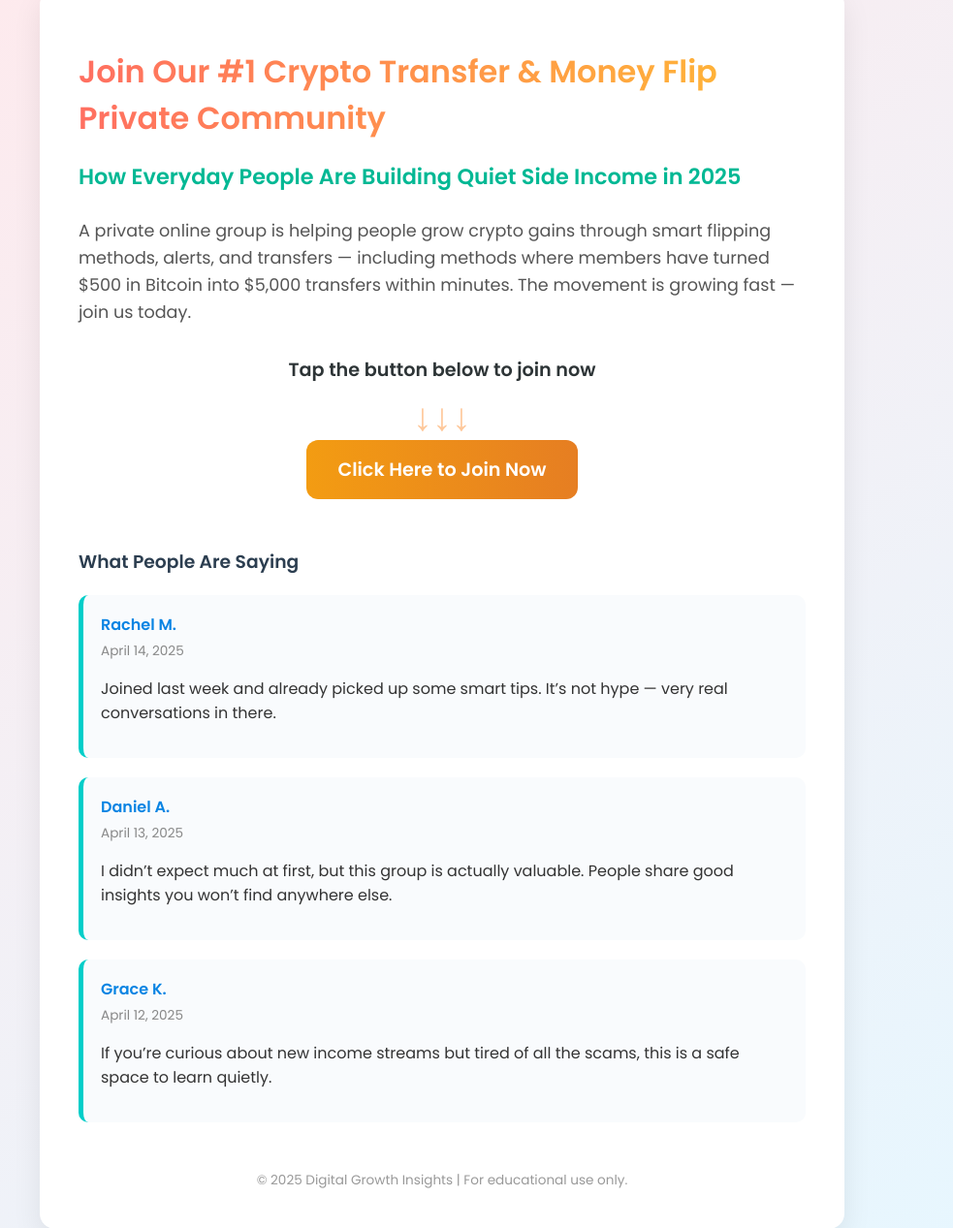
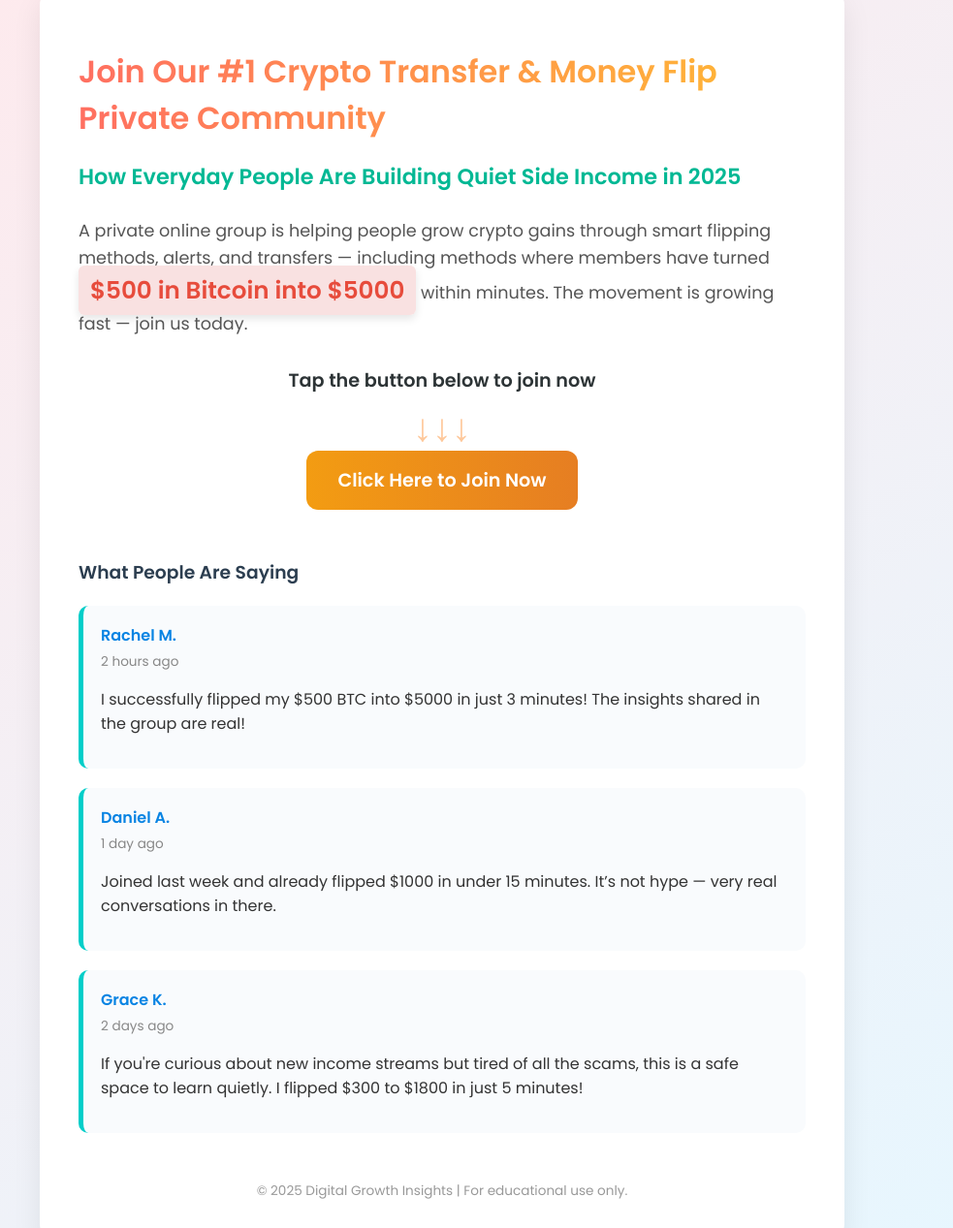
Before and after one commit to nostra02/money-flip-community, a plain HTML site: page index.html in a window 1280 px wide. Shown: the part 31-1298 px from the top of the page at 97% size, without its empty margins (184-1167 px from the left). Drawn offline with Linux system fonts and the light colour scheme.

Commit message:
Update index.html

```diff
--- a/index.html
+++ b/index.html
@@ -42,6 +42,16 @@
       color: #555;
       margin-bottom: 30px;
       line-height: 1.6;
+    }
+
+    .highlight {
+      font-size: 1.4em;  /* Larger font size */
+      font-weight: bold;
+      color: #e74c3c; /* Red color for visibility */
+      background-color: #f9e1e1; /* Soft pink background */
+      padding: 8px 12px;
+      border-radius: 6px;
+      box-shadow: 0 4px 8px rgba(0, 0, 0, 0.1); /* Soft shadow for emphasis */
     }
 
     .join-section {
@@ -114,7 +124,7 @@
       color: #0984e3;
     }
 
-    .comment .date {
+    .comment .time {
       font-size: 0.85em;
       color: #888;
       margin-bottom: 10px;
@@ -133,7 +143,7 @@
     <h1>Join Our #1 Crypto Transfer & Money Flip Private Community</h1>
     <h2>How Everyday People Are Building Quiet Side Income in 2025</h2>
     <p class="sub">
-      A private online group is helping people grow crypto gains through smart flipping methods, alerts, and transfers — including methods where members have turned $500 in Bitcoin into $5,000 transfers within minutes. The movement is growing fast — join us today.
+      A private online group is helping people grow crypto gains through smart flipping methods, alerts, and transfers — including methods where members have turned <span class="highlight">$500 in Bitcoin into $5000</span> within minutes. The movement is growing fast — join us today.
     </p>
 
     <div class="join-section">
@@ -147,20 +157,20 @@
 
       <div class="comment">
         <div class="name">Rachel M.</div>
-        <div class="date">April 14, 2025</div>
-        <p>Joined last week and already picked up some smart tips. It’s not hype — very real conversations in there.</p>
+        <div class="time" data-time="2025-04-14T13:00:00">2 hours ago</div>
+        <p>I successfully flipped my $500 BTC into $5000 in just 3 minutes! The insights shared in the group are real!</p>
       </div>
 
       <div class="comment">
         <div class="name">Daniel A.</div>
-        <div class="date">April 13, 2025</div>
-        <p>I didn’t expect much at first, but this group is actually valuable. People share good insights you won’t find anywhere else.</p>
+        <div class="time" data-time="2025-04-13T14:30:00">1 day ago</div>
+        <p>Joined last week and already flipped $1000 in under 15 minutes. It’s not hype — very real conversations in there.</p>
       </div>
 
       <div class="comment">
         <div class="name">Grace K.</div>
-        <div class="date">April 12, 2025</div>
-        <p>If you’re curious about new income streams but tired of all the scams, this is a safe space to learn quietly.</p>
+        <div class="time" data-time="2025-04-12T17:45:00">2 days ago</div>
+        <p>If you're curious about new income streams but tired of all the scams, this is a safe space to learn quietly. I flipped $300 to $1800 in just 5 minutes!</p>
       </div>
     </div>
 
```
